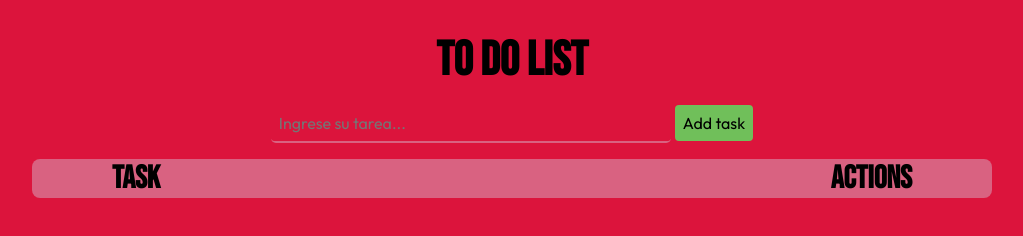
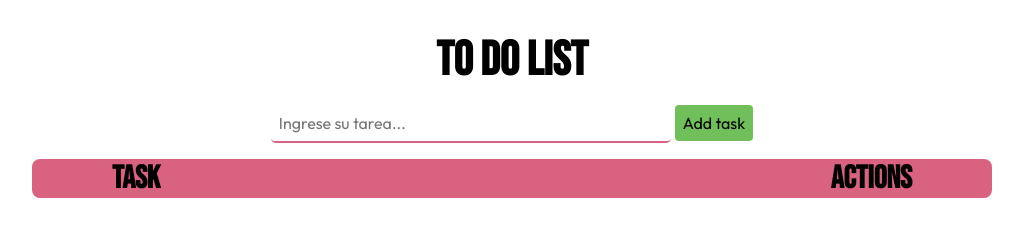
Before and after one commit to Lou2714/Tarea_Linux, a website: page ToDo/index.html in a window 1280 px wide. Shown: the whole page, without its empty margins (128-1151 px from the left). Drawn offline with Linux system fonts and the light colour scheme.

Commit message:
:memo: Modify pipelines

```diff
--- a/ToDo/toDoStyle.css
+++ b/ToDo/toDoStyle.css
@@ -11,7 +11,7 @@
     box-sizing: border-box;
 }
 body{
-    background-color: crimson;
+    background-color: var(--main-bg-color);
 }
 h1{
     font-family: var(--font-family-title);
```
Also changed, not shown: .github/workflows/pipelines.yml.
